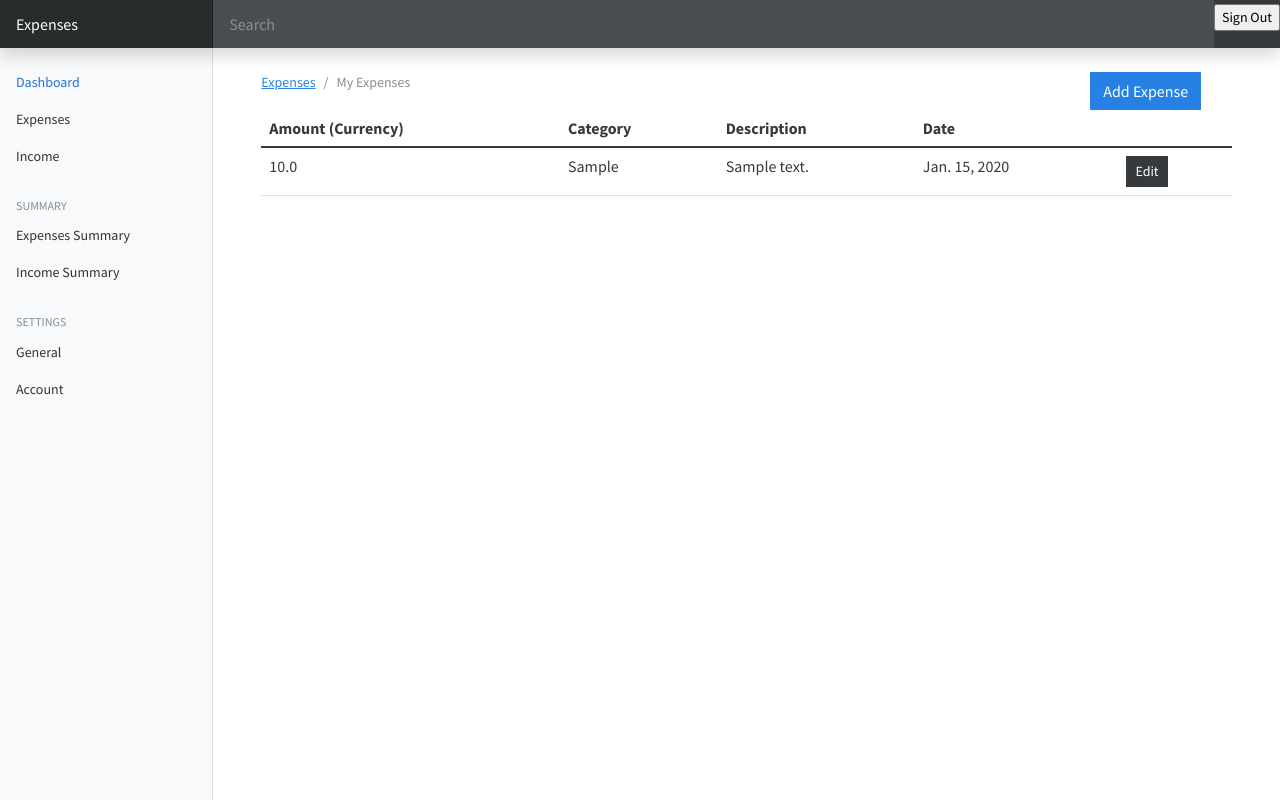
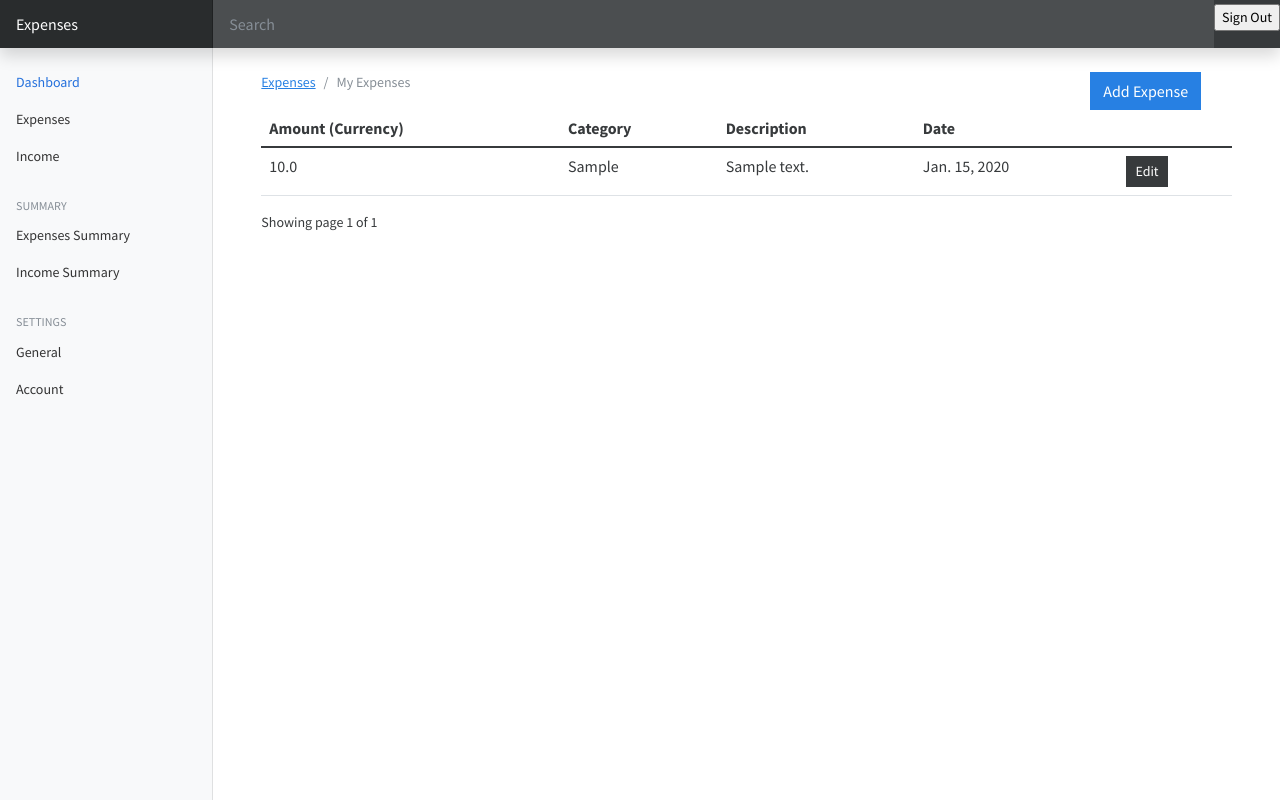
Before and after one commit to Isaac3N/django_project, a Django app: page / in a window 1280 px wide. Run offline with Django 4.2, Linux system fonts and the light colour scheme; a user stored in the database is signed in; tables that the repository leaves empty hold one stand-in row (values such as "Sample post"); some libraries are stand-ins or nearby versions.

Commit message:
pagination

```diff
--- a/expenseswebsite/expenses/views.py
+++ b/expenseswebsite/expenses/views.py
@@ -2,6 +2,7 @@ from django.shortcuts import render, redirect
 from django.contrib.auth.decorators import login_required
 from . models import *
 from django.contrib import messages
+from django.core.paginator import Paginator
 
 # Create your views here.
 
@@ -10,9 +11,12 @@ from django.contrib import messages
 def index(request):
     categories = Category.objects.all()
     expenses = Expense.objects.filter(owner=request.user)
-
+    paginator = Paginator(expenses, 2)
+    page_number = request.GET.get("page")
+    page_obj = Paginator.get_page(paginator, page_number)
     context = {
         "expenses": expenses,
+        "page_obj": page_obj,
     }
 
     return render(request, "expenses/index.html", context)
--- a/expenseswebsite/templates/expenses/index.html
+++ b/expenseswebsite/templates/expenses/index.html
@@ -40,7 +40,7 @@
 			</tr>
 		</thead>
 		<tbody>
-			{% for expense in expenses %}
+			{% for expense in page_obj %}
 			<tr>
 				<td>
 					{{expense.amount}}
@@ -62,6 +62,24 @@
 			{% endfor %}
 		</tbody>
 	</table>
+	<div class="pagination-container">
+		<div class="">
+		  Showing page {{page_obj.number}} of {{ page_obj.paginator.num_pages }}
+		</div>
+		<ul class="pagination align-right float-right mr-auto">
+		  {% if page_obj.has_previous %}
+		  <li {% if page_obj.number == 1 %} class="page-item active" {% endif %}><a class="page-link" href="?page=1">&laquo; 1</a></li>
+		  <li class="page-item"> <a class="page-link" href="?page={{ page_obj.previous_page_number }}">Previous</a></li>
+		  {% endif %}
+
+		  {% if page_obj.has_next %}
+		  <li class="page-item"> <a class="page-link" href="?page={{ page_obj.next_page_number }}">Next</a></li>
+		  <li class="page-item"> <a class="page-link" href="?page={{ page_obj.paginator.num_pages }}">{{ page_obj.paginator.num_pages}} &raquo;</a></li>
+		  {% endif %}
+
+
+		</ul>
+
 	{%endif%}
 </div>
 
```
